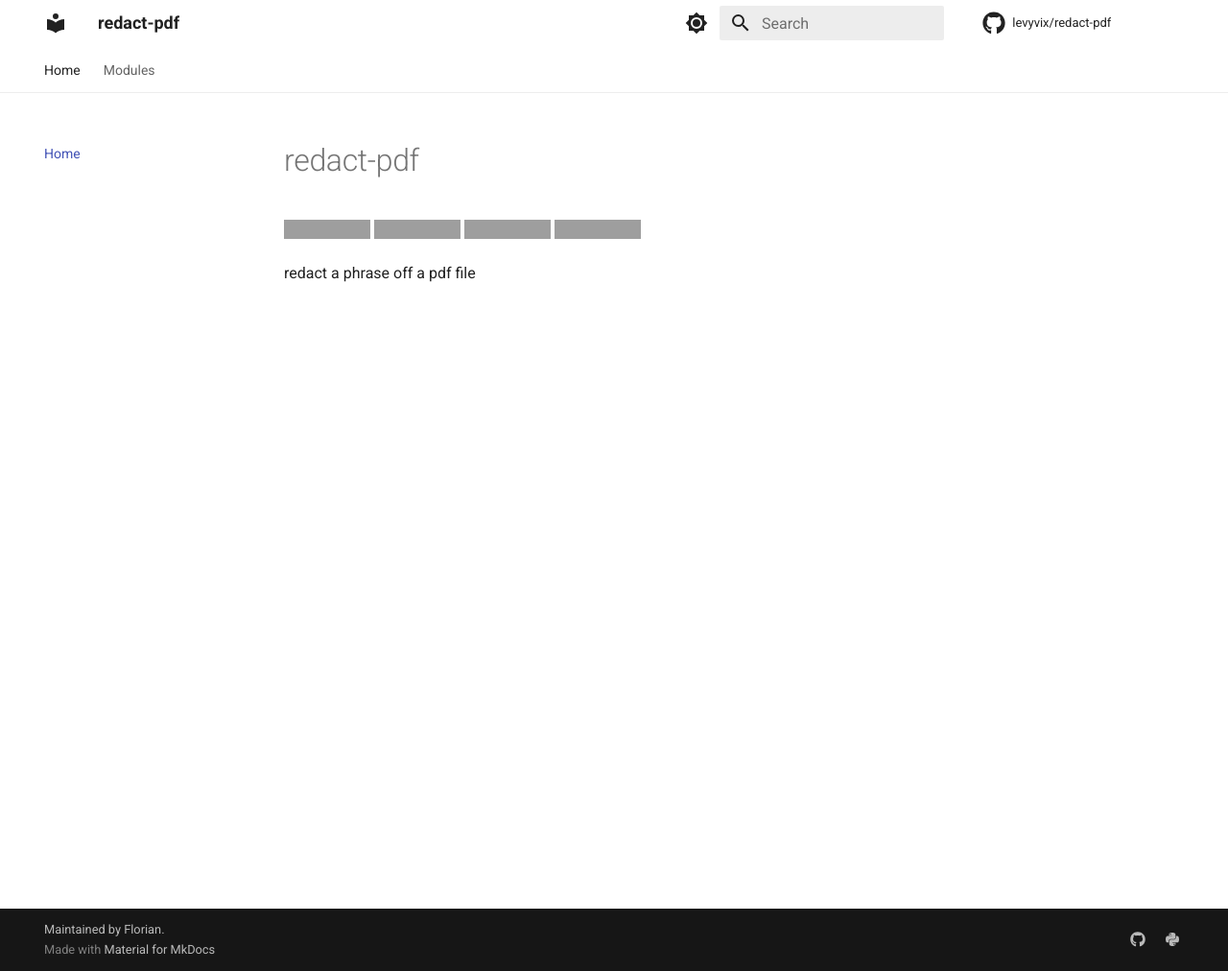
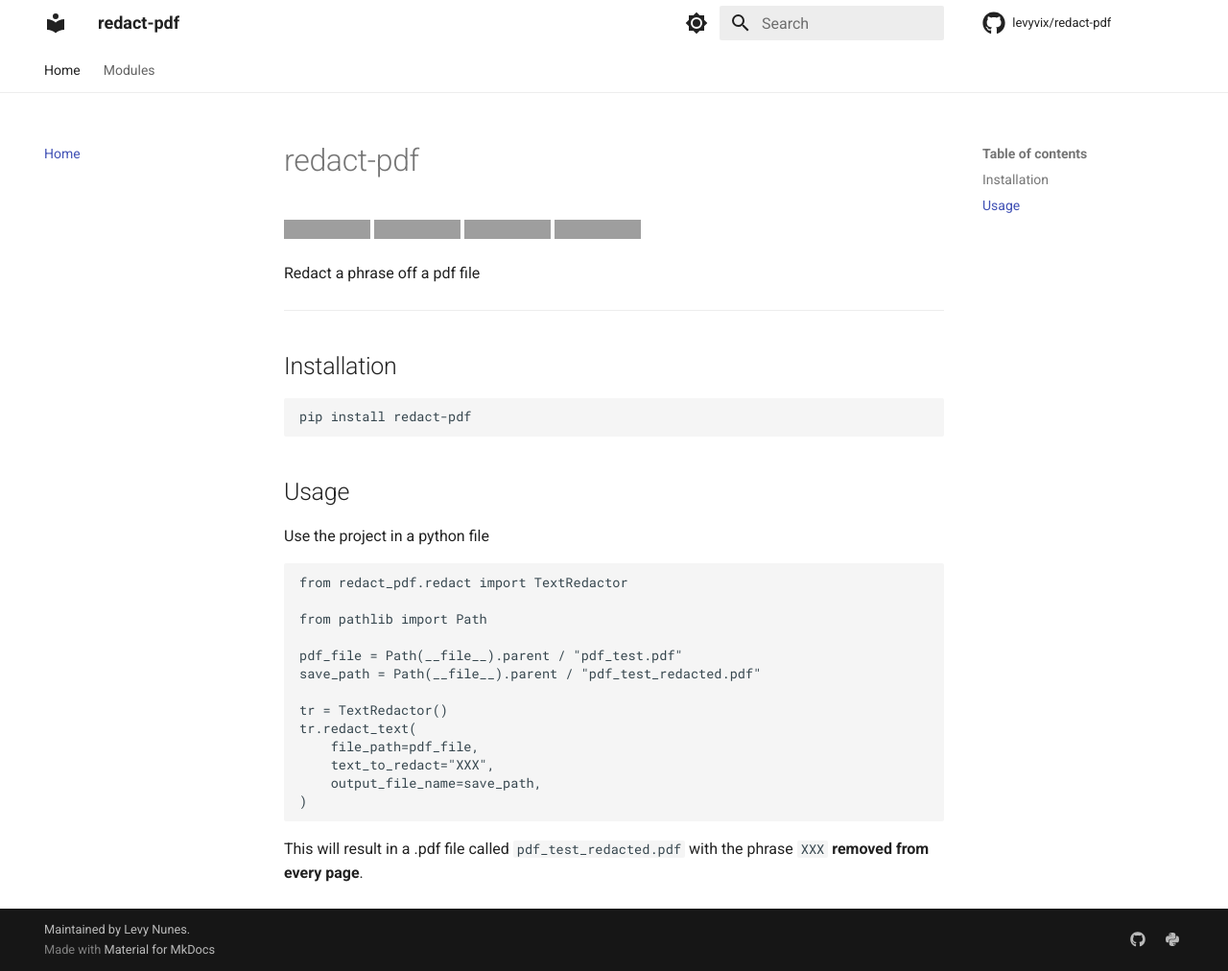
Before and after one commit to levyvix/redact-pdf, an MkDocs documentation site: the page built from docs/index.md, in a window 1280 px wide and 1012 px high. Shown: the whole window at 96% size. Built offline with MkDocs 1.6.1 and Material for MkDocs 9.7.7, drawn with Linux system fonts in a browser that asks for light colours; comment, search, counter and statistics services are not loaded; grey boxes are pictures that could not be loaded.

Commit message:
change docs

````diff
--- a/docs/index.md
+++ b/docs/index.md
@@ -5,4 +5,34 @@
 [![Commit activity](https://img.shields.io/github/commit-activity/m/levyvix/redact-pdf)](https://img.shields.io/github/commit-activity/m/levyvix/redact-pdf)
 [![License](https://img.shields.io/github/license/levyvix/redact-pdf)](https://img.shields.io/github/license/levyvix/redact-pdf)
 
-redact a phrase off a pdf file
+Redact a phrase off a pdf file
+
+---
+
+## Installation
+
+```bash
+pip install redact-pdf
+```
+
+## Usage
+
+Use the project in a python file
+
+```python
+from redact_pdf.redact import TextRedactor
+
+from pathlib import Path
+
+pdf_file = Path(__file__).parent / "pdf_test.pdf"
+save_path = Path(__file__).parent / "pdf_test_redacted.pdf"
+
+tr = TextRedactor()
+tr.redact_text(
+	file_path=pdf_file,
+	text_to_redact="XXX",
+	output_file_name=save_path,
+)
+```
+
+This will result in a .pdf file called `pdf_test_redacted.pdf` with the phrase `XXX` **removed from every page**.
--- a/mkdocs.yml
+++ b/mkdocs.yml
@@ -5,7 +5,7 @@
 site_author: Levy Nunes
 edit_uri: edit/main/docs/
 repo_name: levyvix/redact-pdf
-copyright: Maintained by <a href="https://levyvix.com">Florian</a>.
+copyright: Maintained by <a href="https://www.linkedin.com/in/levyvix/">Levy Nunes</a>.
 
 nav:
   - Home: index.md
````
Also changed, not shown: README.md (+22 -29 lines), 1 other file.
